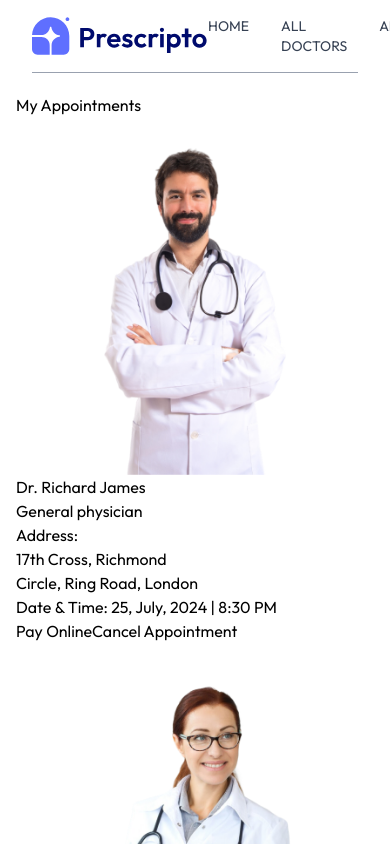
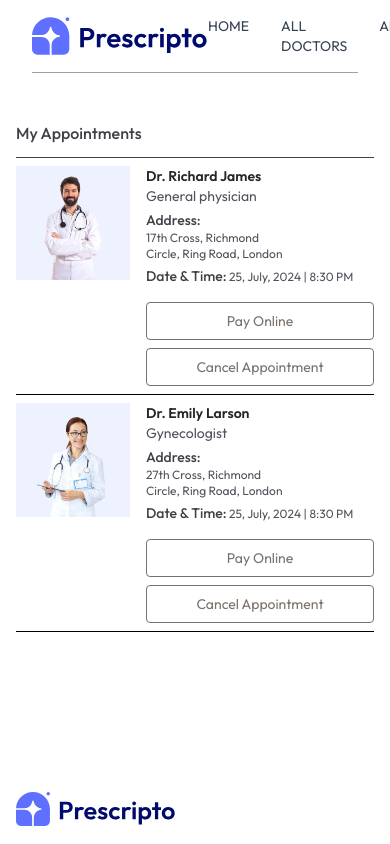
Before and after one commit to narasi15/prescripto, a React (Vite) app in the folder frontend-prescripto/: page /my-appointments in a window 390 px wide. Shown: the top 844 px of the page. Built offline with nearby package versions, Linux system fonts and the light colour scheme.

Commit message:
Last few pages of the website, added a mobile component

```diff
--- a/frontend-prescripto/src/components/NavBar.jsx
+++ b/frontend-prescripto/src/components/NavBar.jsx
@@ -6,7 +6,7 @@
 const NavBar = () => {
 
 const navigate = useNavigate()
-const [menu, setShowMenu] = useState(false)
+const [showMenu, setShowMenu] = useState(false)
 const [token, setToken ] = useState(true)
 
   return (
@@ -45,6 +45,21 @@
             </button>
 
         }
+        <img onClick={() => setShowMenu(true)} className='w-6 md:hidden' src={assets.menu_icon} alt=""/>
+        {/* -------- Mobile Menu --------- */}
+        <div className={`${showMenu ? 'fixed w-full' : 'h-0 w-0'} md:hidden right-0 top-0 bottom-0 z-20 overflow-hidden bg-white transition-all`}>
+          <div className='flex items-center justify-between px-5 py-6'>
+            <img className='w-36' src={assets.logo} alt=""/>
+            <img className='w-7' onClick={() =>setShowMenu(false)} src={assets.cross_icon} alt=""/>
+          </div>
+          <ul className='flex flex-col items-center gap-2 mt-5 px-5 text-lg font-medium'>
+            <NavLink onClick={() => setShowMenu(false)} to='/'><p className='px-4 py-2 rounded inline-block'>HOME</p></NavLink>
+            <NavLink onClick={() => setShowMenu(false)} to='/doctors'><p className='px-4 py-2 rounded inline-block'>ALL DOCTORS</p></NavLink>
+            <NavLink onClick={() => setShowMenu(false)} to='/about'><p className='px-4 py-2 rounded inline-block'>ABOUT</p></NavLink>
+            <NavLink onClick={() => setShowMenu(false)} to='/contact'><p className='px-4 py-2 rounded inline-block'>CONTACT</p></NavLink>
+          </ul>
+
+        </div>
     </div>
 
 
--- a/frontend-prescripto/src/pages/Doctors.jsx
+++ b/frontend-prescripto/src/pages/Doctors.jsx
@@ -7,6 +7,7 @@
   const {speciality} = useParams()
   const {doctors} = useContext(AppContext)
   const [filterDoc, setFilterDoc] = useState([])
+  const [showFilter, setShowFilter] = useState(false)
   const navigate = useNavigate()
 
   const applyFilter = () => {
@@ -27,7 +28,8 @@
     <div>
       <p className='text-gray-600'> Browse through the doctors specialist.</p>
       <div className='flex flex-col sm:flex-row items-start gap-5 mt-5'>
-        <div className='flex-col gap-4 text-sm text-gray-600'>
+        <button className={`py-1 px-3 border rounded text-sm transition-all sm:hidden ${showFilter ? 'bg-blue-600 text-white' : ''}`} onClick={()=>setShowFilter(prev => !prev)}>Filters</button>
+        <div className={`flex-col gap-4 text-sm text-gray-600 ${showFilter ? 'flex' : 'hidden sm:flex'}`}>
           <p onClick={() => speciality === 'General physician' ? navigate('/doctors'):navigate('/doctors/General physician')} className={`w-[94vw] sm:w-auto pl-3 py-1.5 pr-16 border border-gray-300 rounded transition-all cursor-pointer ${speciality === "General physician" ? "bg-indigo-100 text-black":""}`}>General physician</p>
           <p onClick={() => speciality === 'Gynecologist' ? navigate('/doctors'):navigate('/doctors/Gynecologist')} className={`w-[94vw] sm:w-auto pl-3 py-1.5 pr-16 border border-gray-300 rounded transition-all cursor-pointer ${speciality === "Gynecologist" ? "bg-indigo-100 text-black":""}`}>Gynecologist</p>
           <p onClick={() => speciality === 'Dermatologist' ? navigate('/doctors'):navigate('/doctors/Dermatologist')} className={`w-[94vw] sm:w-auto pl-3 py-1.5 pr-16 border border-gray-300 rounded transition-all cursor-pointer ${speciality === "Dermatologist" ? "bg-indigo-100 text-black":""}`}>Dermatologist</p>
--- a/frontend-prescripto/src/pages/MyAppointments.jsx
+++ b/frontend-prescripto/src/pages/MyAppointments.jsx
@@ -7,26 +7,26 @@
 
   return (
     <div>
-      <p>My Appointments</p>
+      <p className='pb-3 mt-12 font-medium text-zinc-700 border-b'>My Appointments</p>
       <div>
         {doctors.slice(0,2).map((item, index) => (
-          <div key={index}>
+          <div className='grid grid-cols-[1fr_2fr] gap-4 sm:flex sm:gap-6 py-2 border-b' key={index}>
             <div>
-              <img src={item.image} alt=""/>
+              <img className='w-32 bg-indigo-50' src={item.image} alt=""/>
             </div>
 
-            <div>
-              <p>{item.name}</p>
+            <div className='flex-1 text-sm text-zinc-600'>
+              <p className='text-neutral-800 font-semibold'>{item.name}</p>
               <p>{item.speciality}</p>
-              <p>Address:</p>
-              <p>{item.address.line1}</p>
-              <p>{item.address.line2}</p>
-              <p><span>Date & Time:</span> 25, July, 2024 | 8:30 PM</p>
+              <p className='text-zinc-700 font-medium mt-1'>Address:</p>
+              <p className='text-xs'>{item.address.line1}</p>
+              <p className='text-xs'>{item.address.line2}</p>
+              <p className='text-xs mt-1'><span className='text-sm text-neutral-700 font-medium'>Date & Time:</span> 25, July, 2024 | 8:30 PM</p>
             </div>
             <div></div>
-            <div>
-              <button>Pay Online</button>
-              <button>Cancel Appointment</button>
+            <div className='flex flex-col gap-2 justify-end'>
+              <button className='text-sm text-stone-500 text-center sm:min-w-48 py-2 border rounded hover:bg-blue-600 hover:text-white transition-all duration-300'>Pay Online</button>
+              <button className='text-sm text-stone-500 text-center sm:min-w-48 py-2 border rounded hover:bg-red-600 hover:text-white transition-all duration-300'>Cancel Appointment</button>
             </div>
 
           </div>
```
